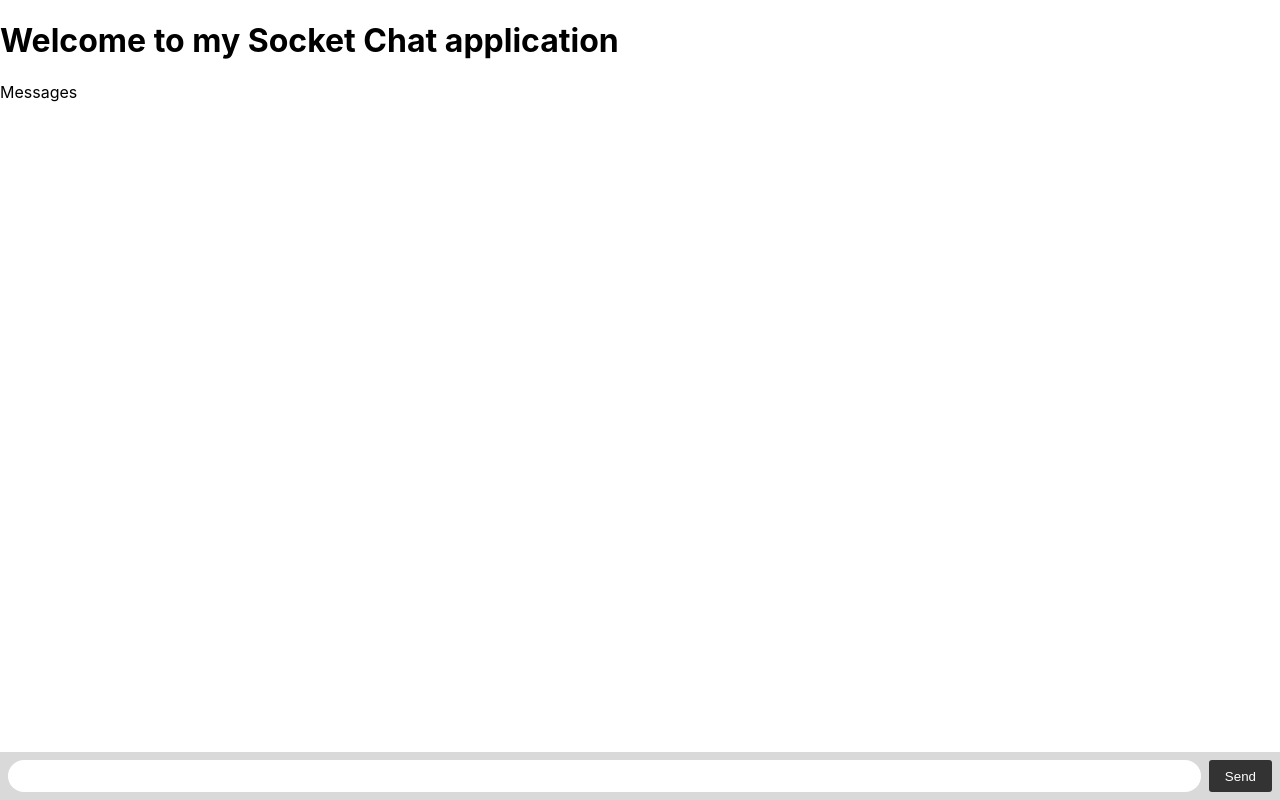
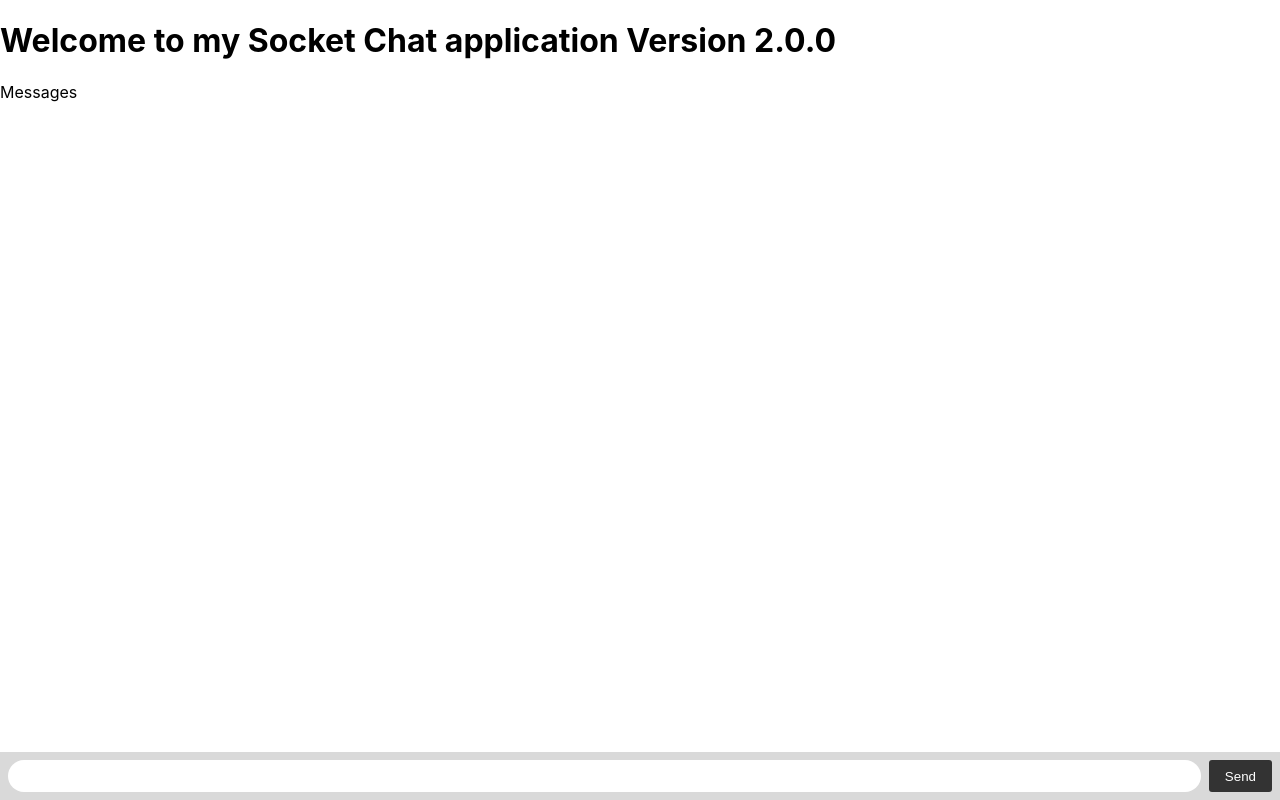
Before and after one commit to jeremydelapenadev/SocketChatAPI2026v1, a website: page index.html in a window 1280 px wide. Drawn offline with nearby package versions, Linux system fonts and the light colour scheme; no server answers.

Commit message:
Added v2.0.0

```diff
--- a/index.html
+++ b/index.html
@@ -64,7 +64,7 @@
 </style>
 
 <body>
-    <h1>Welcome to my Socket Chat application</h1>
+    <h1>Welcome to my Socket Chat application Version 2.0.0</h1>
     <div>Messages</div>
     <div>
         <ul id="messages"></ul> <!--messages will be appended here-->
```
Also changed, not shown: .github/workflows/cicd.yml.
